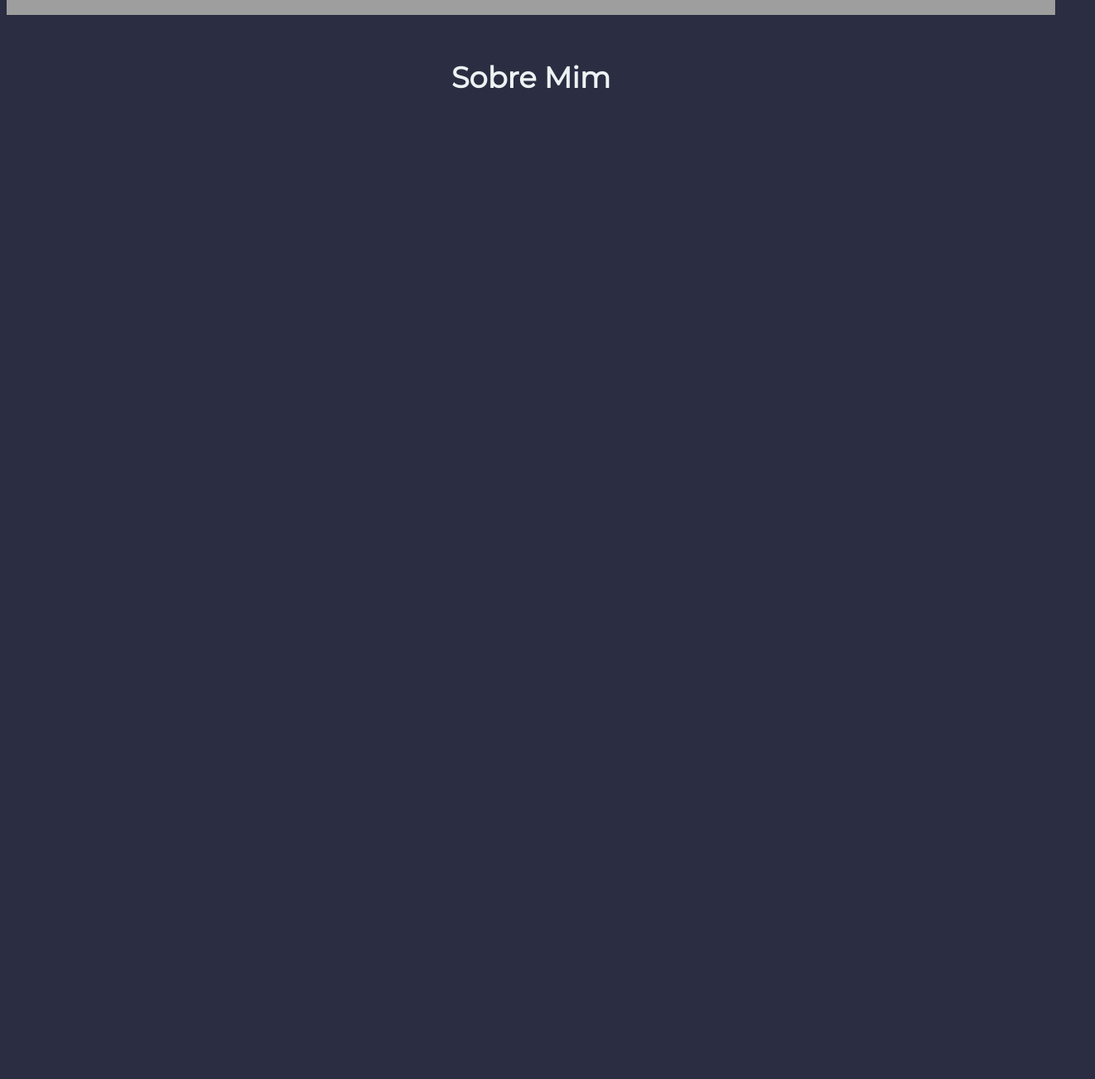
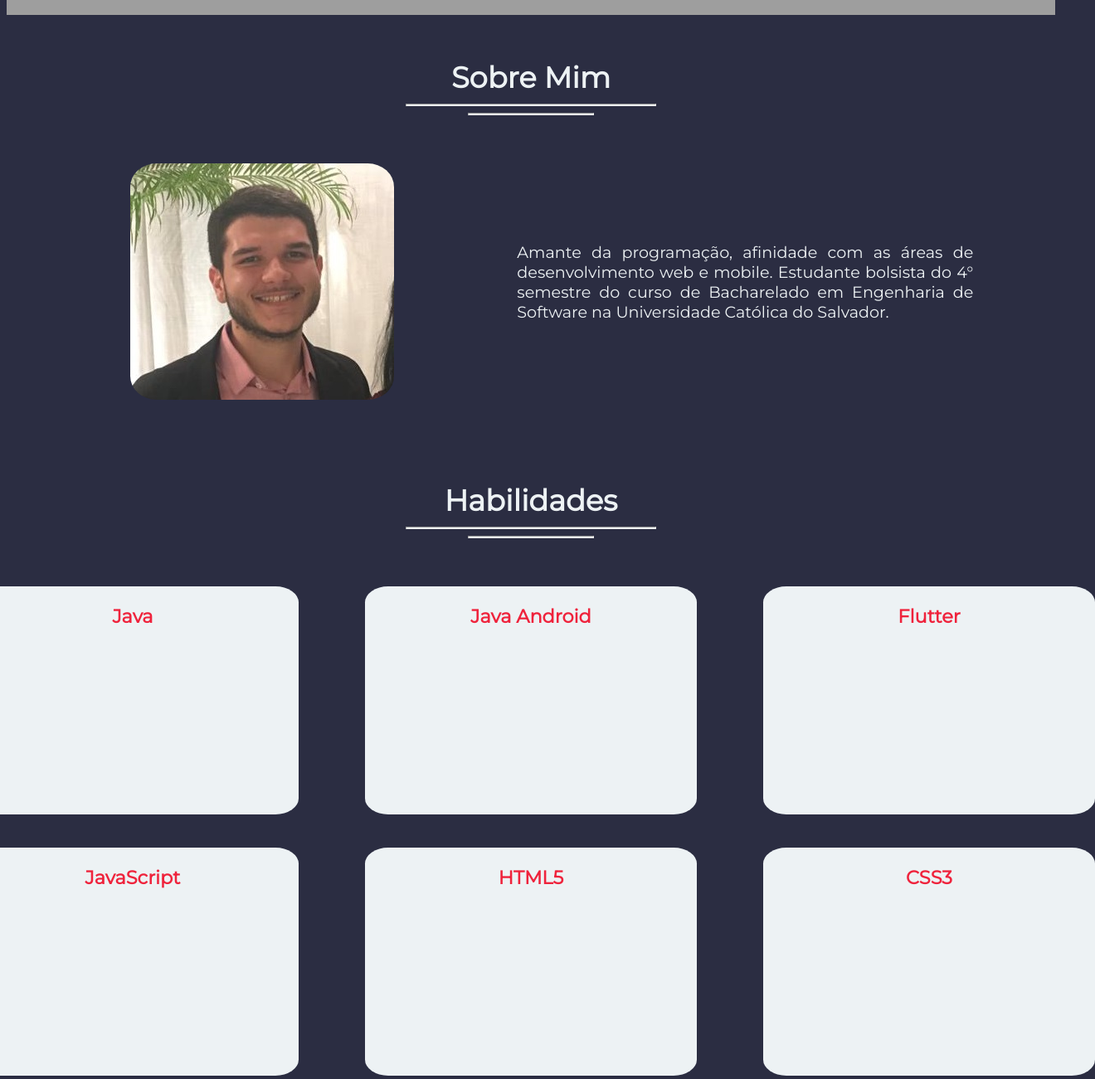
Before and after one commit to gabrielPaim98/gabrielPaim98.github.io, a plain HTML site: page index.html in a window 1280 px wide. Shown: the part 640-1941 px from the top of the page at 83% size, 1320 px wide, since content can reach past the window. Before the commit the page ends 800 px from the top, so only its background shows below. Drawn offline with Linux system fonts and the light colour scheme; grey boxes are pictures that could not be loaded.

Commit message:
Sobre mim, habilidades (não finalizado)

```diff
--- a/index.css
+++ b/index.css
@@ -48,4 +48,111 @@ body {
     margin: 50px 0px 10px 0px;
     font-size: 2.2em;
     font-weight: 600;
+    border-bottom-width: 10px;
 }
+
+.about hr {
+    height: 1px;
+    background-color: #EDF2F4;
+}
+
+.linha1 {
+    width: 300px;
+}
+
+.linha2 {
+    width: 150px;
+}
+
+.avatar {
+    display: flex;
+    align-items: center;
+    justify-content: space-evenly;
+
+}
+
+.avatar img {
+    border-radius: 10%;
+    margin: 50px;
+}
+
+.avatar p {
+    width: 550px;
+    font-size: 1.2em;
+    text-align: justify;
+}
+
+.habilidades h2 {
+    display: flex;
+    justify-content: center;
+    margin: 50px 0px 10px 0px;
+    font-size: 2.2em;
+    font-weight: 600;
+    border-bottom-width: 10px;
+}
+
+.habilidades hr {
+    height: 1px;
+    background-color: #EDF2F4;
+}
+
+.habilidades-especificas {
+    color: #EF233C;
+    display: grid;
+    justify-content: center;
+    grid-template-columns: 40px 400px 80px 400px 80px 400px 40px;
+    grid-template-rows: 50px 275px 40px 275px;
+}
+
+.card {
+    background-color: #EDF2F4;
+    width: 400px;
+    height: 275px;
+    border-radius: 7%;
+    display: flex;
+    align-self: center;
+    justify-content: center;
+    font-size: 1.2em;
+}
+
+#java {
+    grid-column-start: 2;
+    grid-column-end: 3;
+    grid-row-start: 2;
+    grid-row-end: 3;
+  }
+
+#android {
+    grid-column-start: 4;
+    grid-column-end: 5;
+    grid-row-start: 2;
+    grid-row-end: 3;
+}
+
+#flutter {
+    grid-column-start: 6;
+    grid-column-end: 7;
+    grid-row-start: 2;
+    grid-row-end: 3;
+}
+
+#js{
+    grid-column-start: 2;
+    grid-column-end: 3;
+    grid-row-start: 4;
+    grid-row-end: 5;
+}
+
+#ht {
+    grid-column-start: 4;
+    grid-column-end: 5;
+    grid-row-start: 4;
+    grid-row-end: 5;
+}
+
+#cs {
+    grid-column-start: 6;
+    grid-column-end: 7;
+    grid-row-start: 4;
+    grid-row-end: 5;
+}
--- a/index.html
+++ b/index.html
@@ -27,10 +27,49 @@
 		</div>
 	</header>
 
-	<section>
+	<section class="sobre-mim">
 		<div class="about">
 			<h2>Sobre Mim</h2>
+			<hr class="linha1">
+			<hr class="linha2">
 		</div>
+		<div class="avatar">
+			<img src="img/me.jpeg" alt="Imagem do meu rosto">
+			<p>
+				Amante da programação, afinidade com as áreas de desenvolvimento
+				web e mobile. Estudante bolsista do 4° semestre do curso de Bacharelado
+				em Engenharia de Software na Universidade Católica do Salvador.
+			</p>
+		</div>
+	</section>
+
+	<section class="habilidades">
+		<div class="habilidades">
+			<h2>Habilidades</h2>
+			<hr class="linha1">
+			<hr class="linha2">
+		</div>
+		<div class="habilidades-especificas">
+			<div class="card" id="java">
+				<h3>Java</h3>
+			</div>
+			<div class="card" id="android">
+				<h3>Java Android</h3>
+			</div>
+			<div class="card" id="flutter">
+				<h3>Flutter</h3>
+			</div>
+			<div class="card" id="js">
+				<h3>JavaScript</h3>
+			</div>
+			<div class="card" id="ht">
+				<h3>HTML5</h3>
+			</div>
+			<div class="card" id="cs">
+				<h3>CSS3</h3>
+			</div>
+		</div>
+
 	</section>
 
 </body>
```
